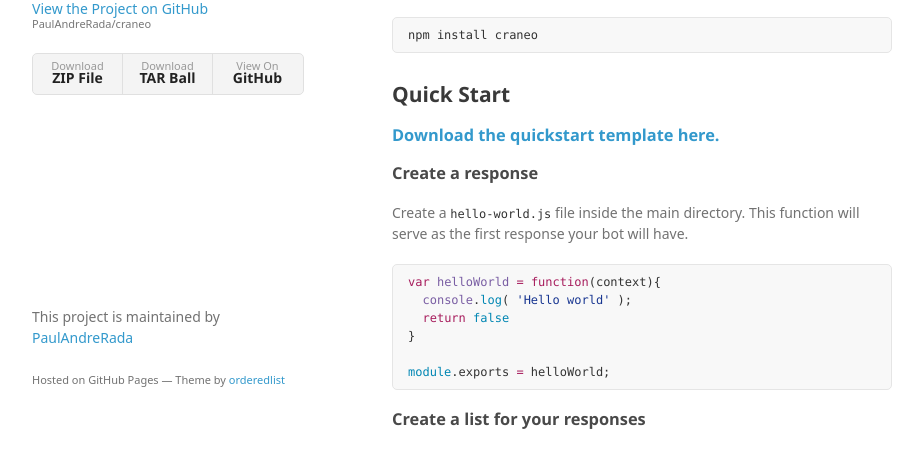
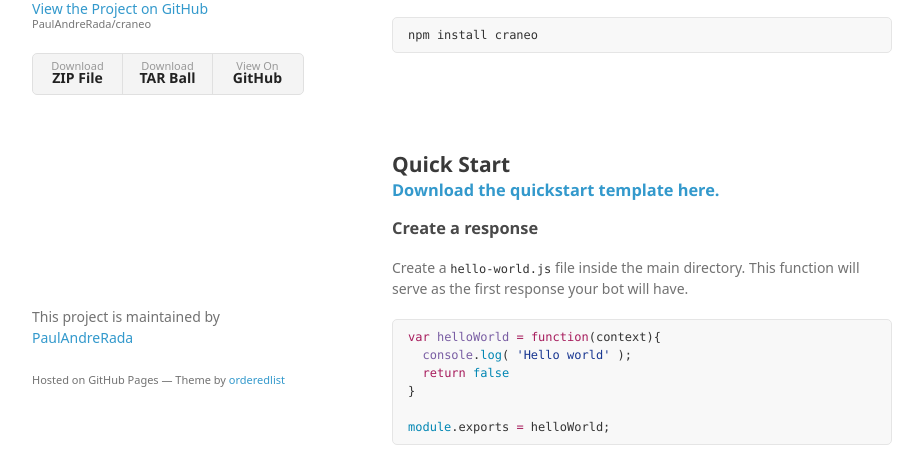
Before and after one commit to PaulAndreRada/craneo, a plain HTML site: page index.html in a window 1280 px wide. Shown: the part 341-791 px from the top of the page, without its empty margins (178-1101 px from the left). Drawn offline with Linux system fonts and the light colour scheme; a web font is replaced by a local one.

Commit message:
Section blocks have better spacing

```diff
--- a/stylesheets/styles.css
+++ b/stylesheets/styles.css
@@ -330,5 +330,6 @@ footer {
   margin-bottom:5px;
 }
 h2 {
- margin-top:30px;
+  margin-top: 100px;
+  margin-bottom: 5px;
 }
```
